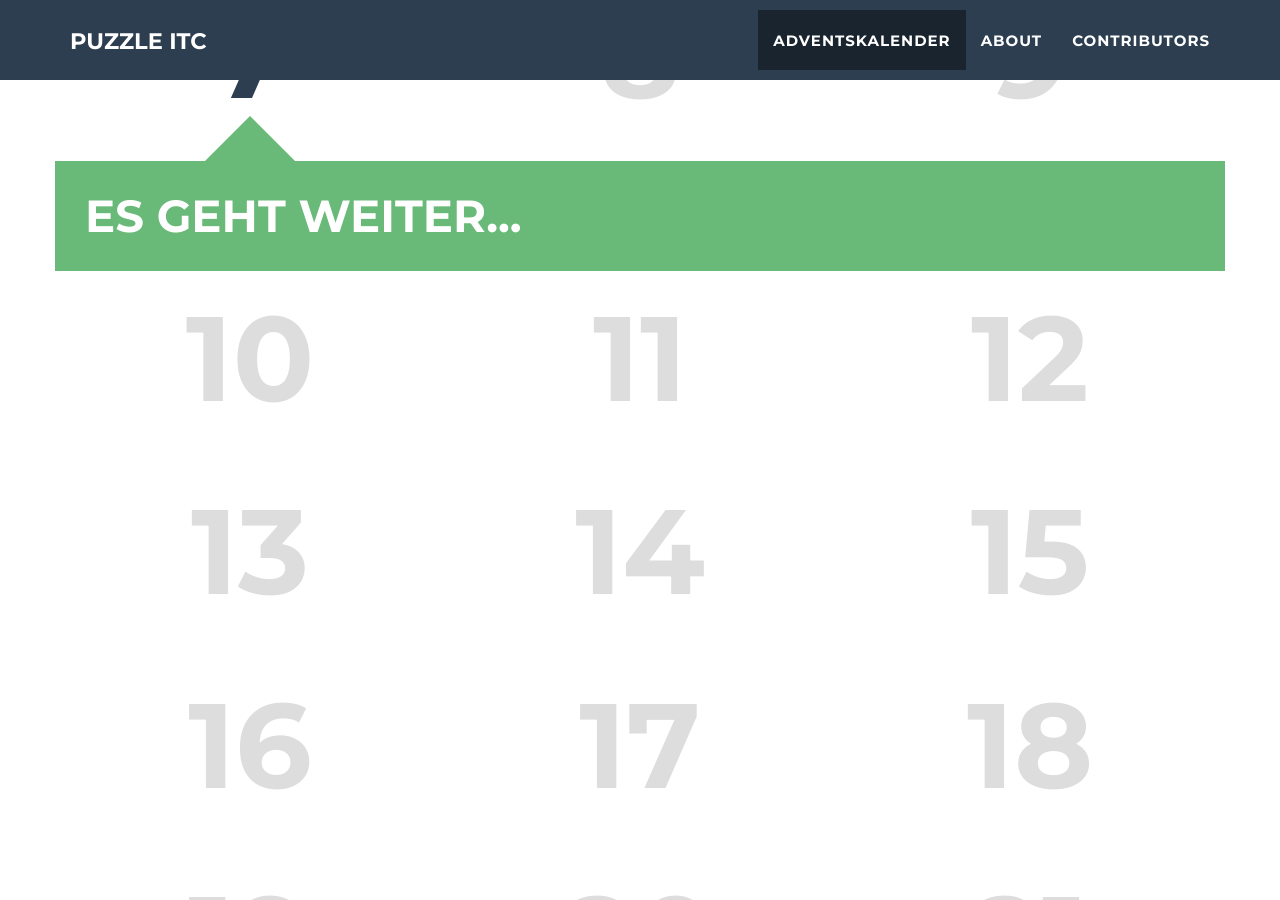
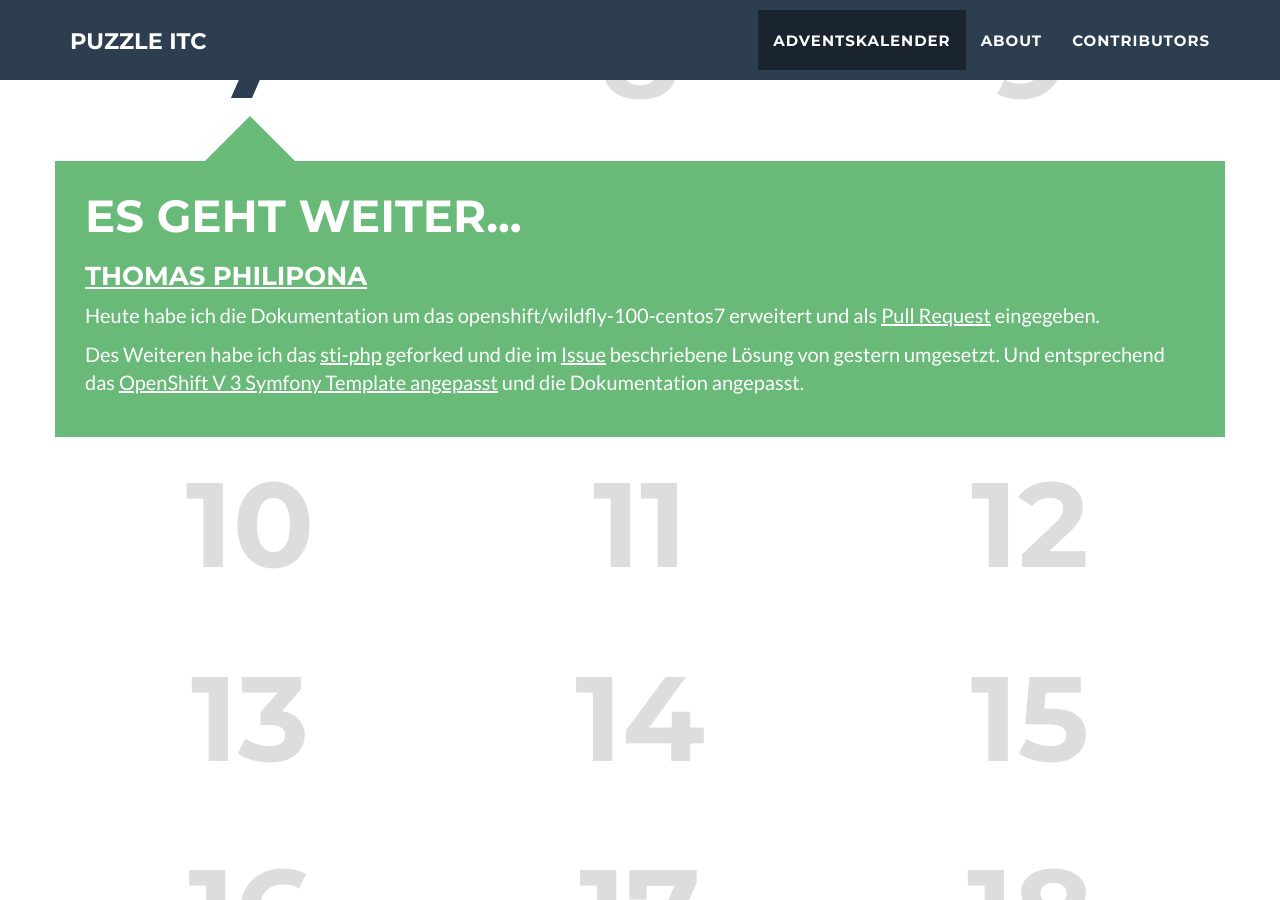
Before and after one commit to puzzle/opensource-advent-challenge-2015, a Jekyll site: the page built from index.html, in a window 1280 px wide and 900 px high, scrolled down 1508 px. Built offline with Jekyll 4.4.1, drawn with Linux system fonts in a browser that asks for light colours; nearby versions of some CDN libraries.

Commit message:
added my daily contribution

```diff
--- a/_doors/07.markdown
+++ b/_doors/07.markdown
@@ -3,3 +3,9 @@ day: 	7
 title:	Es geht weiter...
 active: true
 ---
+
+
+### [Thomas Philipona](https://github.com/phil-pona)
+Heute habe ich die Dokumentation um das openshift/wildfly-100-centos7 erweitert und als [Pull Request](https://github.com/openshift/sti-wildfly/pull/65) eingegeben.
+
+Des Weiteren habe ich das [sti-php](https://github.com/phil-pona/sti-php) geforked und die im [Issue](https://github.com/openshift/sti-php/issues/73) beschriebene Lösung von gestern umgesetzt. Und entsprechend das [OpenShift V 3 Symfony Template angepasst](https://github.com/phil-pona/ose3-symfony2-ex) und die Dokumentation angepasst.
```
